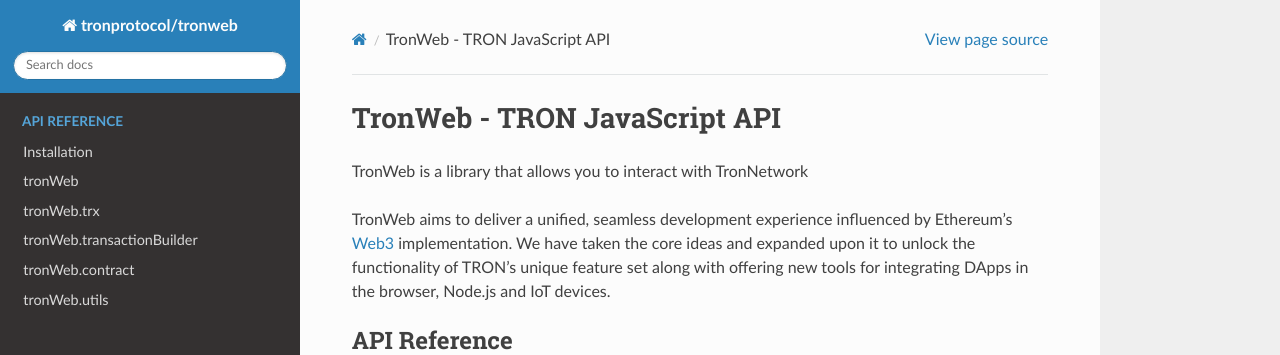
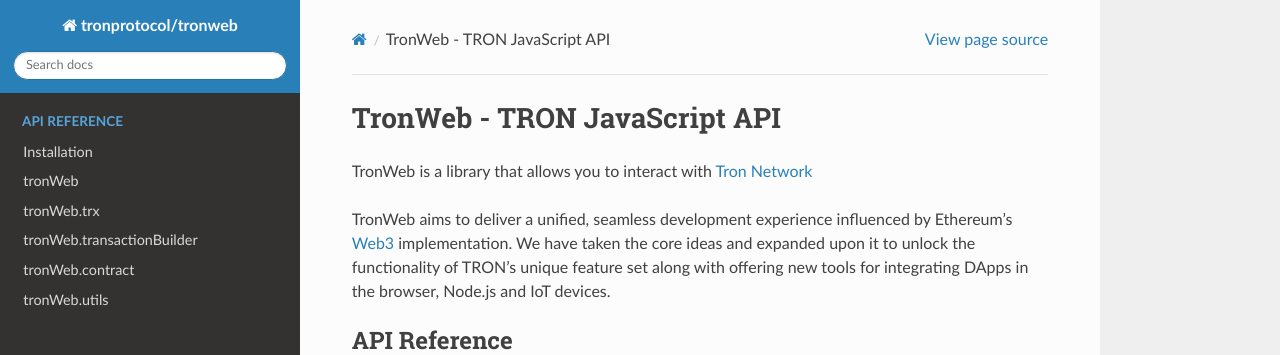
Before and after one commit to tronprotocol/tronweb, a Sphinx documentation site: the page built from docs/index.rst, in a window 1280 px wide and 900 px high. Shown: the top 355 px of the window. Built offline with Sphinx 7.4.7 and the Read the Docs theme 2.0.0, drawn with Linux system fonts in a browser that asks for light colours.

Commit message:
add Tron Network link

```diff
--- a/docs/index.rst
+++ b/docs/index.rst
@@ -2,7 +2,7 @@
 TronWeb - TRON JavaScript API
 =================================
 
-TronWeb is a library that allows you to interact with TronNetwork
+TronWeb is a library that allows you to interact with `Tron Network <tron.network>`_
 
 TronWeb aims to deliver a unified, seamless development experience influenced by Ethereum's `Web3 <https://github.com/ethereum/web3.js/>`_ implementation. We have taken the core ideas and expanded upon it to unlock the functionality of TRON's unique feature set along with offering new tools for integrating DApps in the browser, Node.js and IoT devices.
 
```
